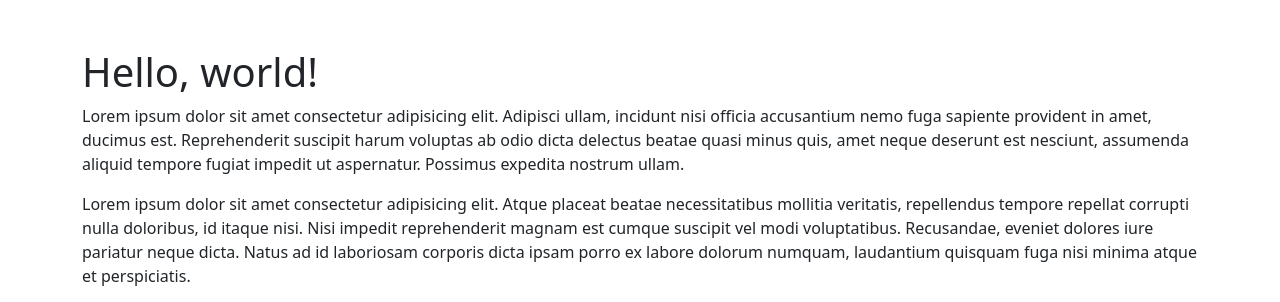
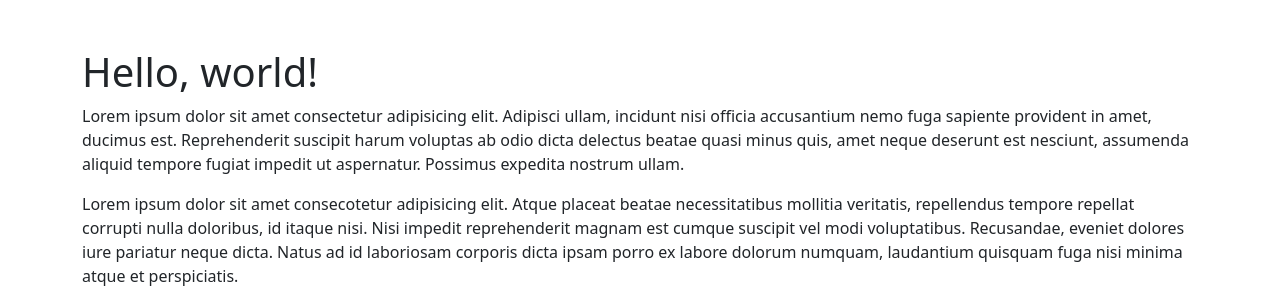
Before and after one commit to amandaboujos/codinglab5, a plain HTML site: page index.html in a window 1280 px wide. Shown: the top 302 px of the page. Drawn offline with nearby package versions, Linux system fonts and the light colour scheme.

Commit message:
second commit

```diff
--- a/index.html
+++ b/index.html
@@ -20,7 +20,7 @@
 
         <h1 class="reveal1">Hello, world!</h1>
         <p class="reveal2">Lorem ipsum dolor sit amet consectetur adipisicing elit. Adipisci ullam, incidunt nisi officia accusantium nemo fuga sapiente provident in amet, ducimus est. Reprehenderit suscipit harum voluptas ab odio dicta delectus beatae quasi minus quis, amet neque deserunt est nesciunt, assumenda aliquid tempore fugiat impedit ut aspernatur. Possimus expedita nostrum ullam.</p>
-        <p class="reveal2">Lorem ipsum dolor sit amet consectetur adipisicing elit. Atque placeat beatae necessitatibus mollitia veritatis, repellendus tempore repellat corrupti nulla doloribus, id itaque nisi. Nisi impedit reprehenderit magnam est cumque suscipit vel modi voluptatibus. Recusandae, eveniet dolores iure pariatur neque dicta. Natus ad id laboriosam corporis dicta ipsam porro ex labore dolorum numquam, laudantium quisquam fuga nisi minima atque et perspiciatis.</p>
+        <p class="reveal2">Lorem ipsum dolor sit amet consecotetur adipisicing elit. Atque placeat beatae necessitatibus mollitia veritatis, repellendus tempore repellat corrupti nulla doloribus, id itaque nisi. Nisi impedit reprehenderit magnam est cumque suscipit vel modi voluptatibus. Recusandae, eveniet dolores iure pariatur neque dicta. Natus ad id laboriosam corporis dicta ipsam porro ex labore dolorum numquam, laudantium quisquam fuga nisi minima atque et perspiciatis.</p>
 
         <div id="slideshow" class="reveal3">
 
@@ -36,17 +36,10 @@
                 <div class="bg-dark" style="padding-bottom: 40%; background-size: cover; background-position: center; background-repeat: no-repeat; background-image: url(https://images.unsplash.com/photo-1460627390041-532a28402358?ixid=MnwxMjA3fDB8MHxwaG90by1wYWdlfHx8fGVufDB8fHx8&ixlib=rb-1.2.1&auto=format&fit=crop&w=1050&q=80);"></div>
             </div>
 
-
         </div>
 
     </div>
 
 
-
-
-
-
-
-
   </body>
 </html>
```
